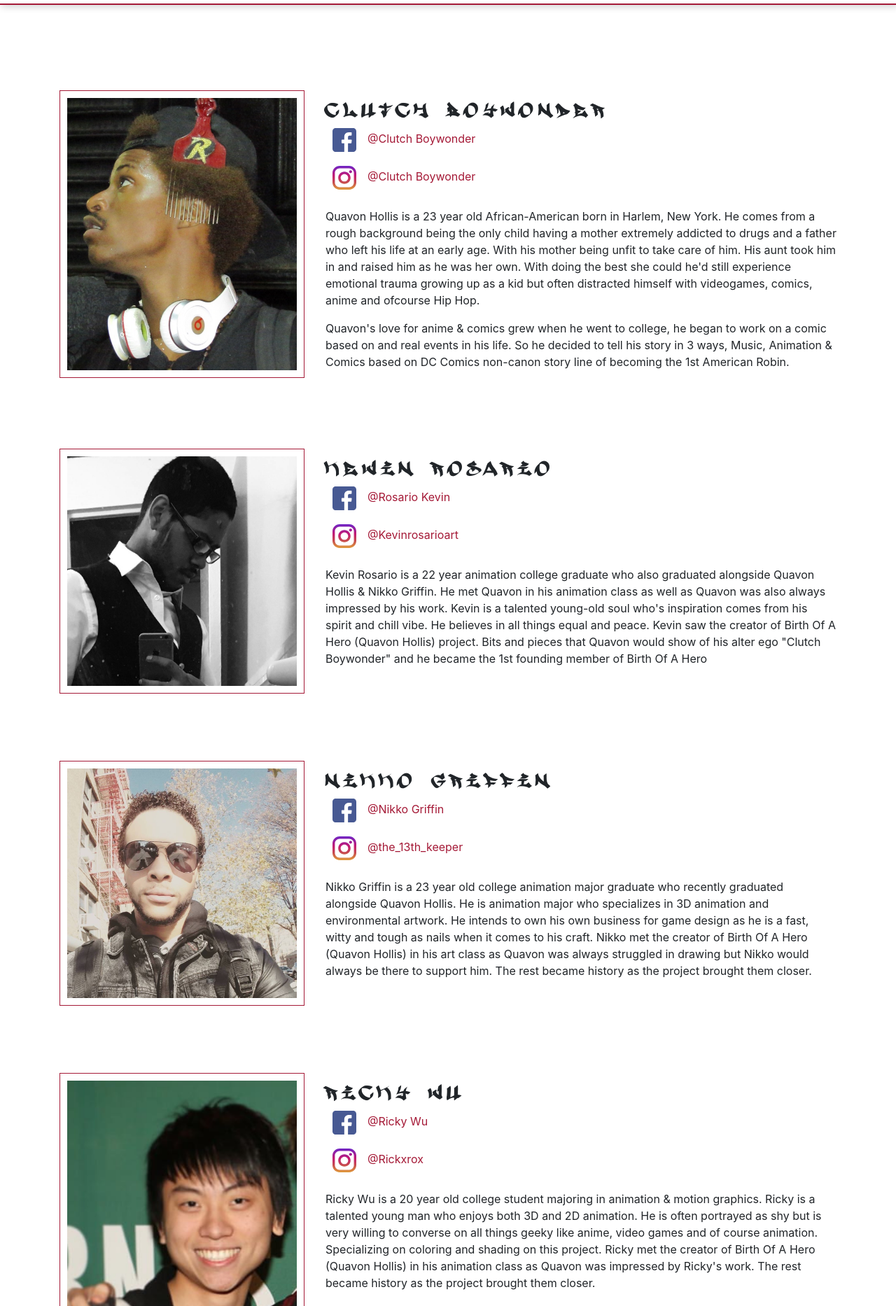
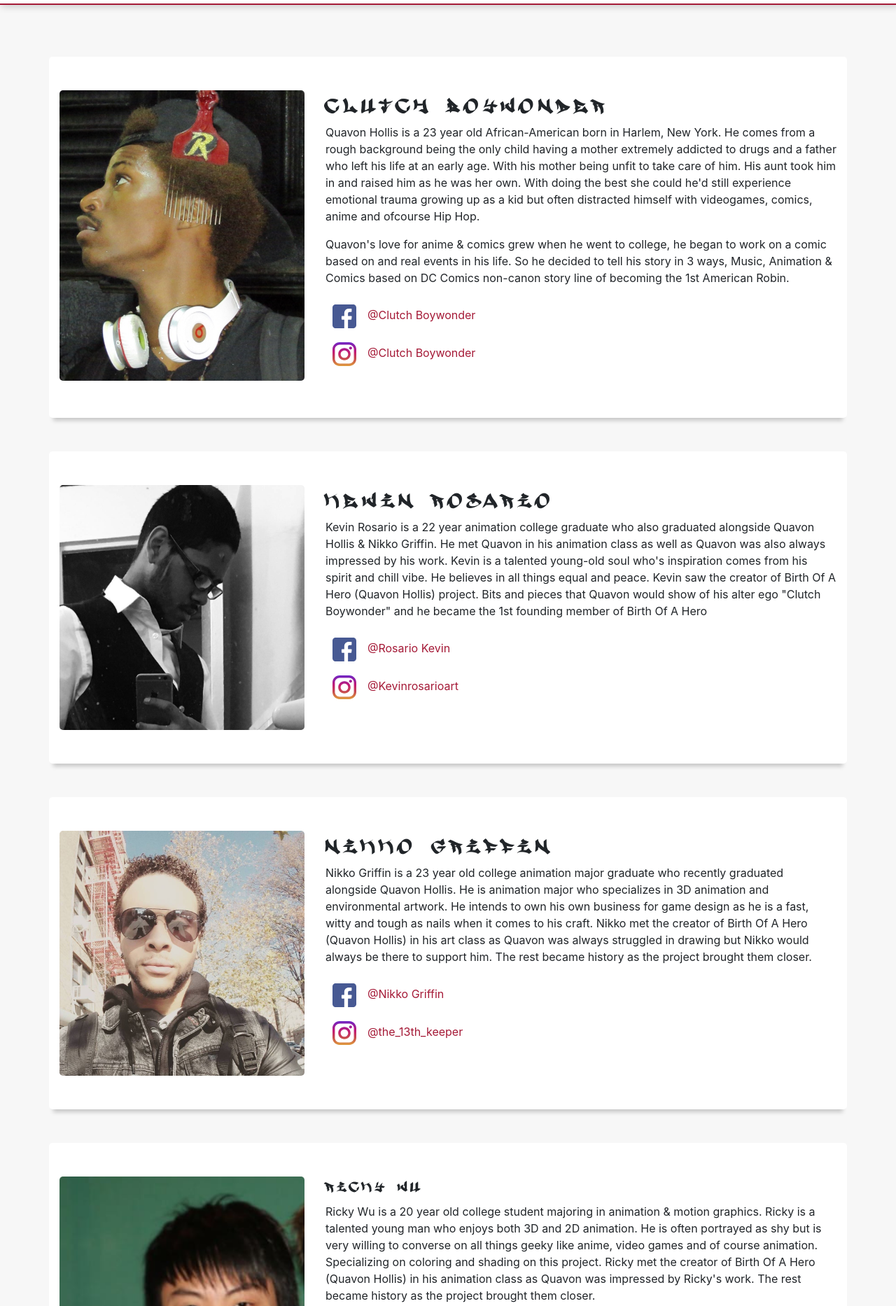
Before and after one commit to clutchboywonder/boh, a website: page about.html in a window 1280 px wide. Shown: the part 64-1930 px from the top of the page at 70% size. Drawn offline with Linux system fonts and the light colour scheme.

Commit message:
Add files via upload

```diff
--- a/about.html
+++ b/about.html
@@ -38,7 +38,7 @@
           <li class="nav-item">
             <a class="nav-link" href="music.html">Music</a>
           </li>
-          <li class="nav-item">
+          <li class="nav-item active">
             <a class="nav-link" href="about.html">Behind BOH</a>
           </li>
         </ul>
@@ -53,13 +53,13 @@
           <img class="about-img" src="img/about/clutch.JPG" alt="An image of Quavon Hollis">
         </div>
         <div class="col-md-6 col-lg-8">
-          <h1>Clutch Boywonder</h1>
+          <h1 class="mb-3">Clutch Boywonder</h1>
+          <p>Quavon Hollis is a 23 year old African-American born in Harlem, New York. He comes from a rough background being the only child having a mother extremely addicted to drugs and a father who left his life at an early age. With his mother being unfit to take care of him. His aunt took him in and raised him as he was her own. With doing the best she could he'd still experience emotional trauma growing up as a kid but often distracted himself with videogames, comics, anime and ofcourse Hip Hop.</p>
+          <p>Quavon's love for anime &amp; comics grew when he went to college, he began to work on a comic based on and real events in his life. So he decided to tell his story in 3 ways, Music, Animation &amp; Comics based on DC Comics non-canon story line of becoming the 1st American Robin.</p>
           <ul class="social-media">
               <li><a href="https://www.facebook.com/profile.php?id=100009809535968" target="_blank"><img width="50" src="img/svg/facebook.svg" alt="">@Clutch Boywonder</a></li>
               <li><a href="https://www.instagram.com/clutch_boywonder/" target="_blank"><img width="50" src="img/svg/instagram.svg" alt="">@Clutch Boywonder</a></li>
           </ul>
-          <p>Quavon Hollis is a 23 year old African-American born in Harlem, New York. He comes from a rough background being the only child having a mother extremely addicted to drugs and a father who left his life at an early age. With his mother being unfit to take care of him. His aunt took him in and raised him as he was her own. With doing the best she could he'd still experience emotional trauma growing up as a kid but often distracted himself with videogames, comics, anime and ofcourse Hip Hop.</p>
-          <p>Quavon's love for anime &amp; comics grew when he went to college, he began to work on a comic based on and real events in his life. So he decided to tell his story in 3 ways, Music, Animation &amp; Comics based on DC Comics non-canon story line of becoming the 1st American Robin.</p>
         </div>
       </div>
 
@@ -68,12 +68,12 @@
           <img class="about-img" src="img/about/kevin.JPG" alt="An image of Kevin Rosario">
         </div>
         <div class="col-md-6 col-lg-8">
-          <h1>Kevin Rosario</h1>
+          <h1 class="mb-3">Kevin Rosario</h1>
+          <p>Kevin Rosario is a 22 year animation college graduate who also graduated alongside Quavon Hollis & Nikko Griffin. He met Quavon in his animation class as well as Quavon was also always impressed by his work. Kevin is a talented young-old soul who's inspiration comes from his spirit and chill vibe. He believes in all things equal and peace.  Kevin saw the creator of Birth Of A Hero (Quavon Hollis) project. Bits and pieces that Quavon would show of his alter ego "Clutch Boywonder" and he became the 1st founding member of Birth Of A Hero</p>
           <ul class="social-media">
               <li><a href="https://www.facebook.com/DJ.CUTI3.N3RDiE" target="_blank"><img width="50" src="img/svg/facebook.svg" alt="">@Rosario Kevin</a></li>
               <li><a href="https://www.instagram.com/kevinrosarioart/" target="_blank"><img width="50" src="img/svg/instagram.svg" alt="">@Kevinrosarioart</a></li>
           </ul>
-          <p>Kevin Rosario is a 22 year animation college graduate who also graduated alongside Quavon Hollis & Nikko Griffin. He met Quavon in his animation class as well as Quavon was also always impressed by his work. Kevin is a talented young-old soul who's inspiration comes from his spirit and chill vibe. He believes in all things equal and peace.  Kevin saw the creator of Birth Of A Hero (Quavon Hollis) project. Bits and pieces that Quavon would show of his alter ego "Clutch Boywonder" and he became the 1st founding member of Birth Of A Hero</p>
         </div>
       </div>
 
@@ -82,12 +82,12 @@
           <img class="about-img" src="img/about/nikko.JPG" alt="An image of Kevin Rosario">
         </div>
         <div class="col-md-6 col-lg-8">
-          <h1>Nikko Griffin</h1>
+          <h1 class="mb-3">Nikko Griffin</h1>
+          <p>Nikko Griffin is a 23 year old college animation major graduate who recently graduated alongside Quavon Hollis. He is animation major who specializes in 3D animation and environmental artwork.  He intends to own his own business for game design as he is a fast, witty and tough as nails when it comes to his craft. Nikko met the creator of Birth Of A Hero (Quavon Hollis) in his art class as Quavon was always struggled in drawing but Nikko would always be there to support him. The rest became history as the project brought them closer.</p>
           <ul class="social-media">
               <li><a href="https://www.facebook.com/nikko.griffin" target="_blank"><img width="50" src="img/svg/facebook.svg" alt="">@Nikko Griffin</a></li>
               <li><a href="https://www.instagram.com/the_13th_keeper/" target="_blank"><img width="50" src="img/svg/instagram.svg" alt="">@the_13th_keeper</a></li>
           </ul>
-          <p>Nikko Griffin is a 23 year old college animation major graduate who recently graduated alongside Quavon Hollis. He is animation major who specializes in 3D animation and environmental artwork.  He intends to own his own business for game design as he is a fast, witty and tough as nails when it comes to his craft. Nikko met the creator of Birth Of A Hero (Quavon Hollis) in his art class as Quavon was always struggled in drawing but Nikko would always be there to support him. The rest became history as the project brought them closer.</p>
         </div>
       </div>
 
@@ -96,12 +96,12 @@
           <img class="about-img" src="img/about/ricky.PNG" alt="An image of Ricky Wu">
         </div>
         <div class="col-md-6 col-lg-8">
-          <h1>Ricky Wu</h1>
+          <h3 class="mb-3">Ricky Wu</h1>
+          <p>Ricky Wu is a 20 year old college student majoring in animation & motion graphics. Ricky is a talented young man who enjoys both 3D and 2D animation. He is often portrayed as shy but is very willing to converse on all things geeky like anime, video games and of course animation. Specializing on coloring and shading on this project. Ricky met the creator of Birth Of A Hero (Quavon Hollis) in his animation class as Quavon was impressed by Ricky's work. The rest became history as the project brought them closer.</p>
           <ul class="social-media">
               <li><a href="https://www.facebook.com/ricky.wu.102" target="_blank"><img width="50" src="img/svg/facebook.svg" alt="">@Ricky Wu</a></li>
               <li><a href="https://www.instagram.com/rickxrox/" target="_blank"><img width="50" src="img/svg/instagram.svg" alt="">@Rickxrox</a></li>
           </ul>
-          <p>Ricky Wu is a 20 year old college student majoring in animation & motion graphics. Ricky is a talented young man who enjoys both 3D and 2D animation. He is often portrayed as shy but is very willing to converse on all things geeky like anime, video games and of course animation. Specializing on coloring and shading on this project. Ricky met the creator of Birth Of A Hero (Quavon Hollis) in his animation class as Quavon was impressed by Ricky's work. The rest became history as the project brought them closer.</p>
         </div>
       </div>
 
--- a/scss/style.scss
+++ b/scss/style.scss
@@ -37,7 +37,7 @@ h6 {
   font-family: $heading-font;
   letter-spacing: 0.2em;
   margin-bottom: 0;
-  line-height: 1.1;
+  line-height: .8;
 }
 
 img {
@@ -150,10 +150,7 @@ nav {
 // About Page
 
 #about-page {
-  .about-img {
-    padding: 10px;
-    border: 1px solid $primary-color;
-  }
+  background-color: #f7f7f7;
   .social-media {
     padding: 0;
     list-style: none;
@@ -162,6 +159,29 @@ nav {
     }
     img {
       padding-right: 1em;
+    }
+  }
+
+  .about-img {
+    border-radius: 5px;
+  }
+
+  .row {
+    background: #fff;
+    margin-bottom: 3em;
+    -webkit-box-shadow: 0 10px 6px -6px rgba(0,0,0, .2);
+	   -moz-box-shadow: 0 10px 6px -6px rgba(0,0,0, .2);
+          box-shadow: 0 10px 6px -6px rgba(0,0,0, .2);
+          transition: .3s all ease-in-out;
+    border-radius: 5px;
+  }
+
+  .row:hover {
+    -webkit-box-shadow: 0 10px 6px -6px rgba(0,0,0, .2);
+	   -moz-box-shadow: 0 10px 6px -6px rgba(0,0,0, .2);
+          box-shadow: 0 10px 6px -6px rgba(0,0,0, .2);
+    @media (min-width: 767px) {
+      transform: scale(1.05);
     }
   }
 }
@@ -216,10 +236,9 @@ nav {
 
 .music-icon {
   display: block;
-  margin: 0 auto;
   width: 100%;
-  max-width: 300px;
 }
+
 
 // Footer Styles
 
```
Also changed, not shown: comic.html (+5 -22 lines), music.html (+4 -6 lines), package.json (added, +11 -0 lines), css/style.css. Lines whose indentation alone changed are shown as unchanged.
